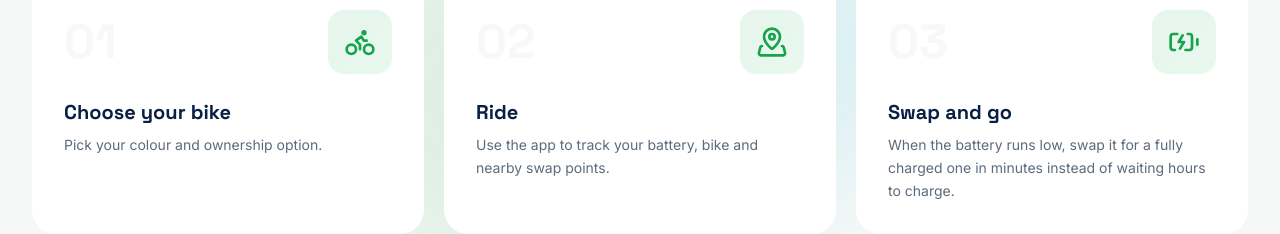
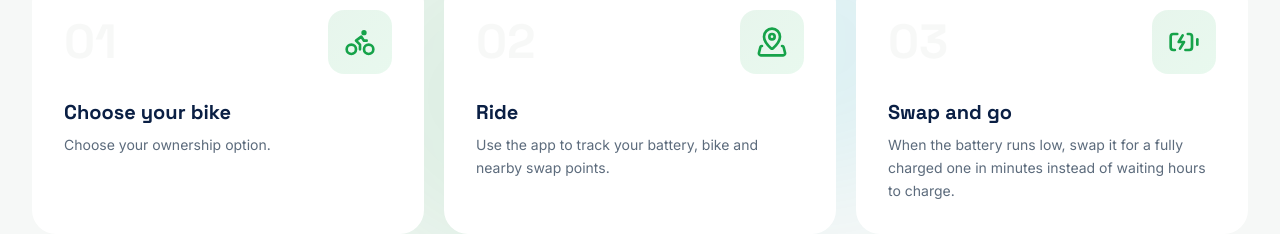
Before and after one commit to heisnature1/ridecamp, a React (Vite) app: page / in a window 1280 px wide. Shown: the part 2725-2959 px from the top of the page. Built offline with nearby package versions, Linux system fonts and the light colour scheme; no server answers.

Commit message:
Update 'How it works' text to remove color selection
Co-authored-by: arena-agent <297053741+arena-agent@users.noreply.github.com>

```diff
--- a/src/data/site.ts
+++ b/src/data/site.ts
@@ -50,7 +50,7 @@ export const GLANCE = [
 ];
 
 export const HOW_IT_WORKS = [
-  { title: "Choose your bike", text: "Pick your colour and ownership option." },
+  { title: "Choose your bike", text: "Choose your ownership option." },
   { title: "Ride", text: "Use the app to track your battery, bike and nearby swap points." },
   { title: "Swap and go", text: "When the battery runs low, swap it for a fully charged one in minutes instead of waiting hours to charge." },
 ];
```
